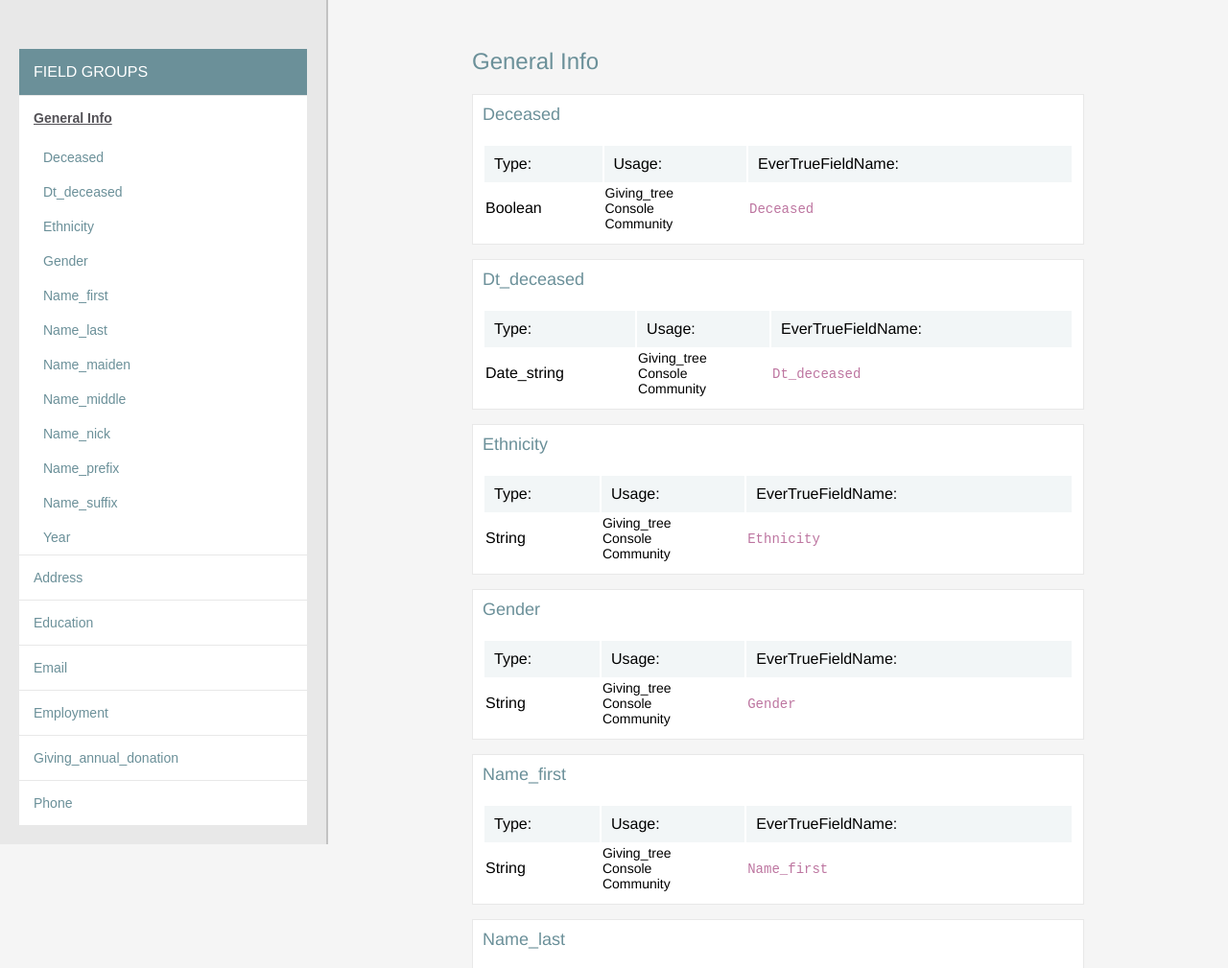
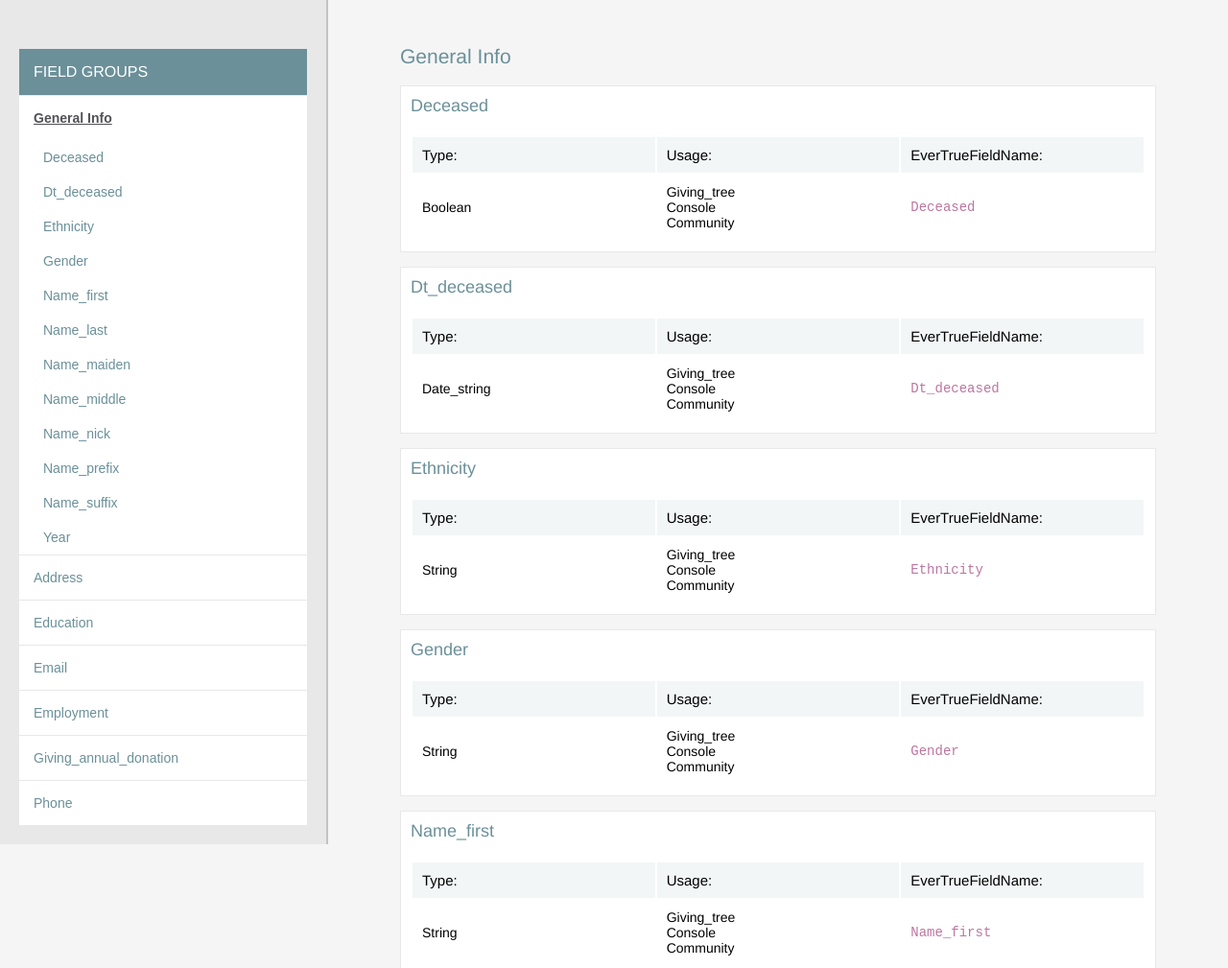
Before and after one commit to ExplosiveHippo/codingChallenge, a React app: page / in a window 1280 px wide. Shown: the top 1009 px of the page at 96% size. Built offline with nearby package versions, Linux system fonts and the light colour scheme.

Commit message:
side_nav now a container, adding media query, fixed some sass nesting, and converted fonts to ems

```diff
--- a/src/containers/App.js
+++ b/src/containers/App.js
@@ -3,7 +3,7 @@ import { connect } from 'react-redux';
 import { bindActionCreators } from 'redux';
 import { fetchMenu } from '../actions/index';
 import { fetchContent } from '../actions/index';
-import SideNav from '../components/side_nav';
+import SideNav from '../containers/side_nav';
 import MainSection from '../components/main_section';
 
 class App extends Component {
--- a/src/components/side_nav.js
+++ b/src/containers/side_nav.js
@@ -6,19 +6,15 @@ import { fetchContent } from '../actions/index';
 class SideNav extends Component {
 
 	sectionSelect(el,sectionId) {
-		if(el.classList.contains('active')) el.classList.remove('active');
-		else{
-			document.querySelectorAll('.sectionParent')
-			.forEach(item => {
-				item.classList.remove('active');
-				if(el.id === item.id) item.classList.add('active');
-			});
-		}
+		document.querySelectorAll('.sectionParent')
+		.forEach(item => {
+			item.classList.remove('active');
+			if(el.id === item.id) item.classList.add('active');
+		});
 
 		this.props.fetchContent(sectionId)
 	}
 
-	// TO DO: Highlight item when selected
 	childSelect(hash) {
 		window.location.hash = "#id" + hash;
 	}
--- a/src/index.scss
+++ b/src/index.scss
@@ -1,3 +1,4 @@
+// Colors
 $white: #FFFFFF;
 $light_grey: #f5f5f5;
 $grey: #e8e8e8;
@@ -6,24 +7,24 @@ $teal: #6b9099;
 $light_blue: #f2f6f7;
 $pink: #bd75a0;
 
+//Grid
+$breakpoint-tablet: 768px;
+$breakpoint-desktop: 992px;
+$breakpoint-desktop-xl: 1200px;
+
 
 //TO DO: convert font sizes to REM
 
 body {
   margin: 0;
-  padding: 0;
   font-family: helvetica;
   background-color: $light_grey;
-
+  font-size: 14px;
 }
 
 .App {
 	display: flex;
 	text-transform: capitalize;
-
-	p, li {
-		font-size: 14px;
-	}
 
 	// SIDE NAV STYLES
 
@@ -42,7 +43,7 @@ body {
 			margin-bottom: 0;
 			font-weight: 300;
 			text-transform: uppercase;
-			font-size: 16px;
+			font-size: 1.143em;
 		}
 
 		button{
@@ -55,7 +56,7 @@ body {
 			cursor: pointer;
 			min-width: 100px;
 			text-align: left;
-			font-size: 14px;
+			font-size: 1em;
 			padding: 15px;
 			font-weight: 500;
 
@@ -92,8 +93,12 @@ body {
 
 	// MAIN SECTION STYLES
 	.mainSection {
-		padding: 30px 150px;
+		padding: 30px 30px;
 		width: 100%;
+
+		@media (min-width: $breakpoint-desktop-xl) {
+			padding: 30px 75px;
+		}
 
 		h2{
 			color: $teal;
@@ -107,26 +112,29 @@ body {
 			margin-bottom: 15px;
 
 			h2 {
-				color: $teal;
-				font-weight: 500;
-				font-size: 18px;
+				font-size: 1.286em;
 				padding: 10px;
 				margin: 0;
 			}
+		}
+
+
 		table {
 			width: 100%;
 			padding: 10px;
 
 			thead {
 				background-color: $light_blue;
-					td{
+				font-size: 1.071em;
+			}
+
+			td {
 				padding: 10px;
-					}
+				width: 33%;
 			}
 
 			code {
 				color: $pink;
-					font-size: 14px;
 			}
 
 			li{
@@ -134,6 +142,4 @@ body {
 			}
 		}
 	}
-
 }
-}
```
Also changed, not shown: src/index.css. Lines whose indentation alone changed are shown as unchanged.
